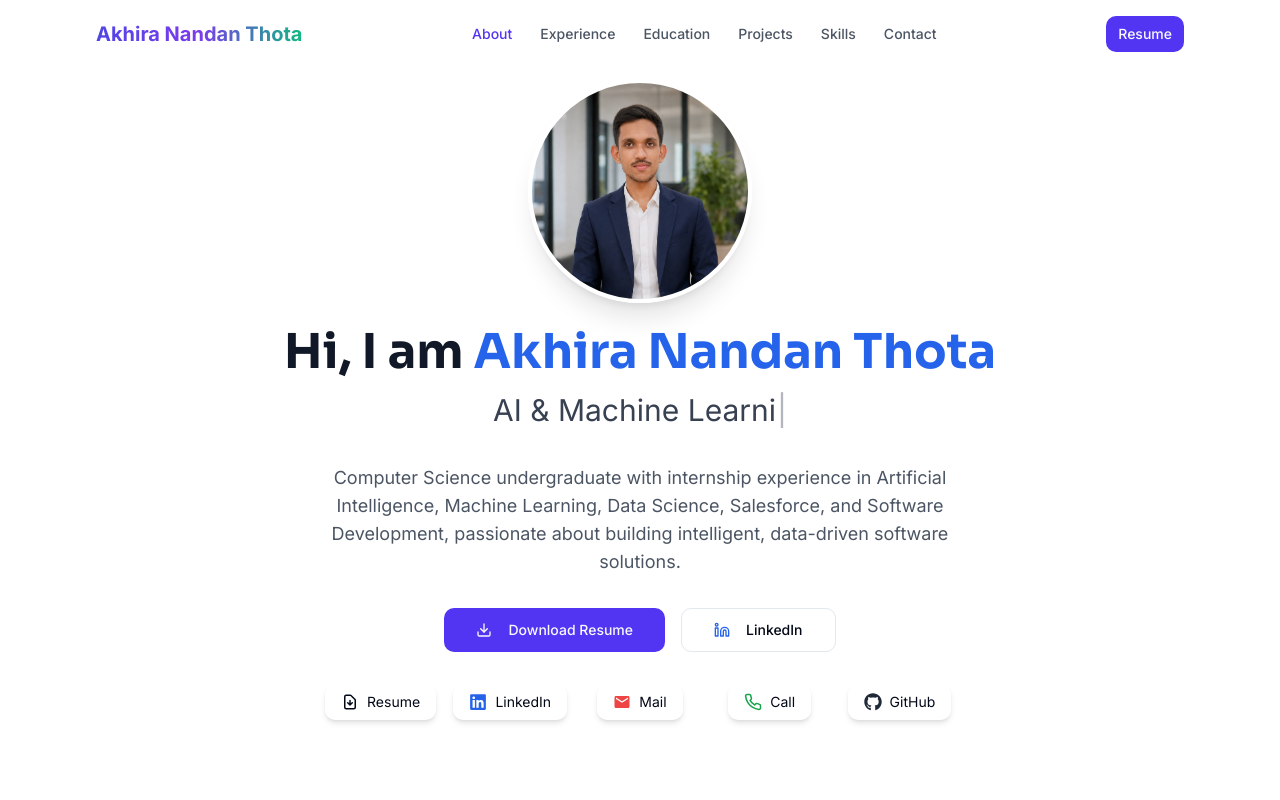
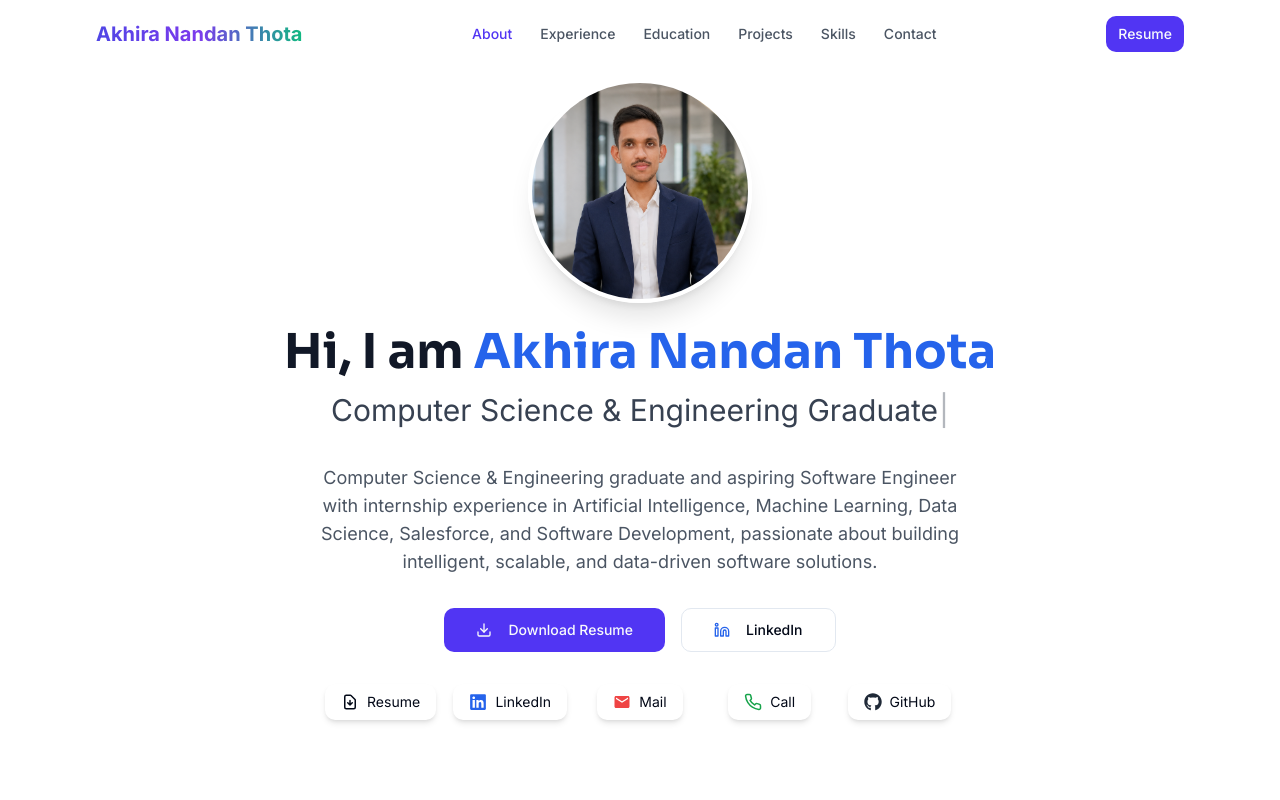
Before and after one commit to akhiranandan2003/portfolio, a React (Vite) app: page / in a window 1280 px wide. Shown: the top 800 px of the page. Built offline with nearby package versions, Linux system fonts and the light colour scheme.

Commit message:
Update portfolio profile for CSE graduate and aspiring software engineer

```diff
--- a/src/components/HeroSection.tsx
+++ b/src/components/HeroSection.tsx
@@ -98,10 +98,11 @@ const HeroSection = () => {
         <Typewriter
           options={{
             strings: [
-              "Computer Science Undergraduate",
+              "Software Engineer",
+              "Computer Science & Engineering Graduate",
               "AI & Machine Learning Enthusiast",
-              "Salesforce Developer",
-              "Full Stack Developer"
+              "Full Stack Developer",
+              "Salesforce Developer"
             ],
             autoStart: true,
             loop: true,
@@ -117,7 +118,7 @@ const HeroSection = () => {
         animate={isVisible ? { opacity: 1, y: 0 } : {}}
         transition={{ delay: 0.6, duration: 0.5 }}
       >
-        Computer Science undergraduate with internship experience in Artificial Intelligence, Machine Learning, Data Science, Salesforce, and Software Development, passionate about building intelligent, data-driven software solutions.
+        Computer Science & Engineering graduate and aspiring Software Engineer with internship experience in Artificial Intelligence, Machine Learning, Data Science, Salesforce, and Software Development, passionate about building intelligent, scalable, and data-driven software solutions.
       </motion.p>
 
       {/* Resume + LinkedIn Buttons */}
```
